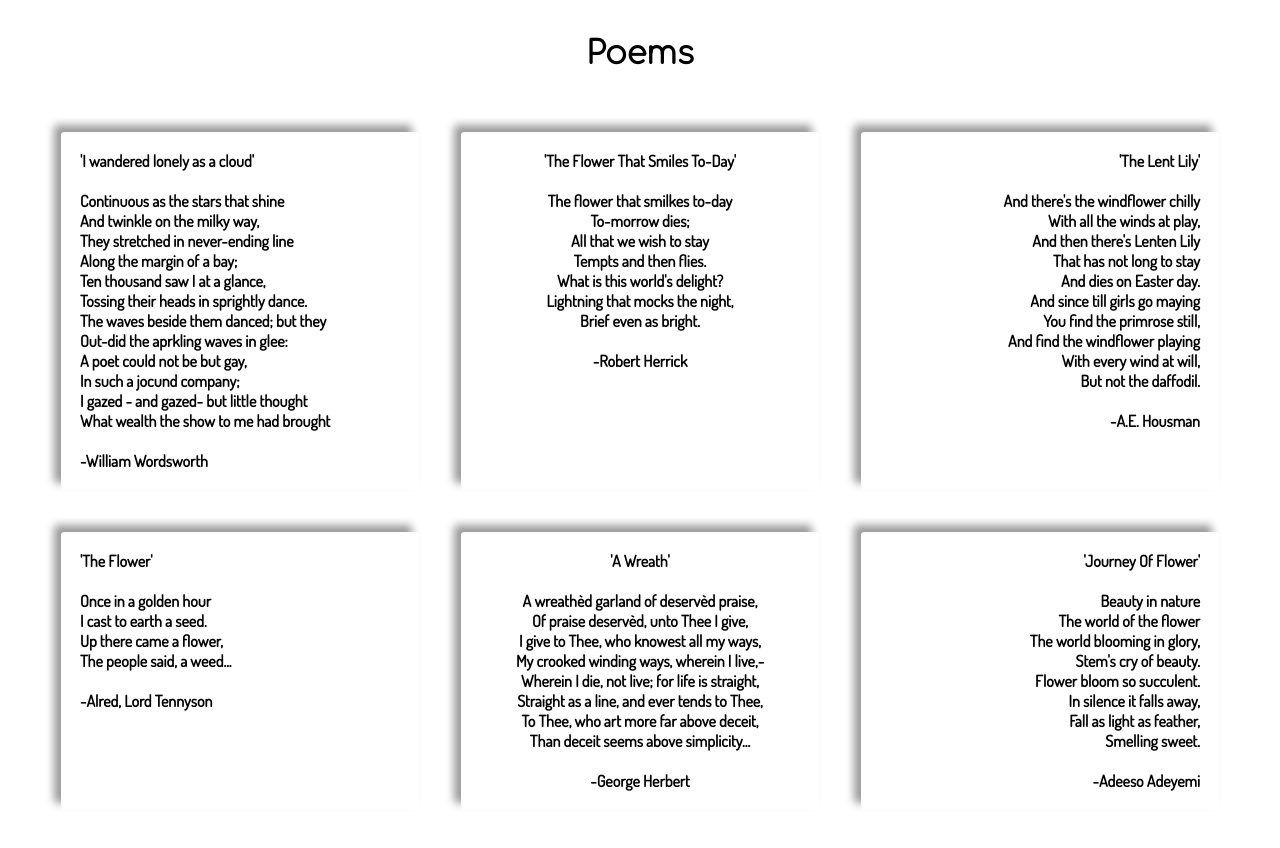
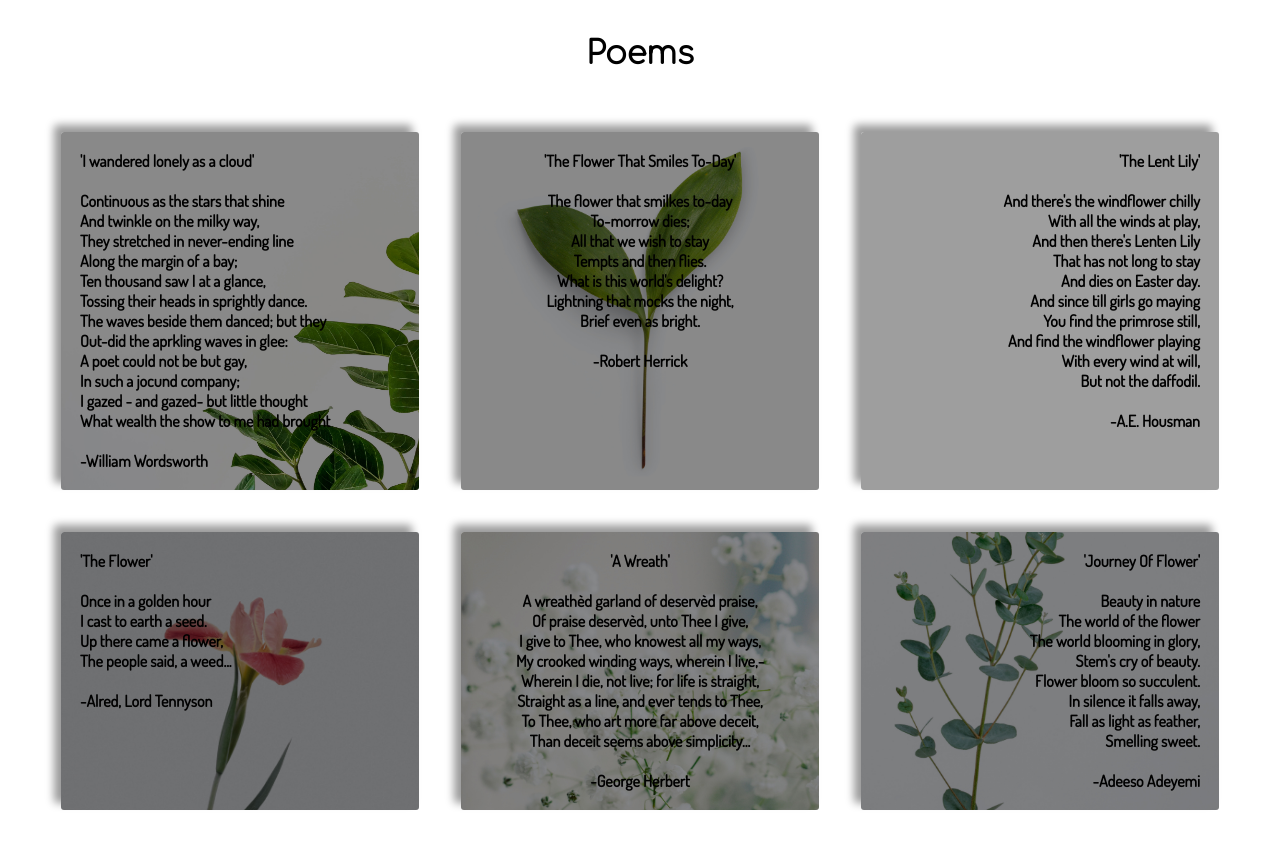
Before and after one commit to girlkaaaay/Griddy, a website: page index.html in a window 1280 px wide. Shown: the part 1800-2648 px from the top of the page. Drawn offline with nearby package versions, Linux system fonts and the light colour scheme; files that its build step writes are made by us from their sources; the site is published under a folder, as on GitHub Pages, so addresses that start at the root find nothing; files whose address does not match are found by name.

Commit message:
updated directory for header, footer, contact, and poems files

```diff
--- a/sass/layout/_contact.scss
+++ b/sass/layout/_contact.scss
@@ -14,7 +14,7 @@
       rgba($color-white, 0.9) 50%,
       transparent 40%
     ),
-    url(/img/contact.jpg);
+    url(./img/contact.jpg);
   background-size: cover;
   background-repeat: no-repeat;
   border-radius: 3px;
@@ -27,7 +27,7 @@
         rgba($color-white, 0.9) 0%,
         rgba($color-white, 0.9) 50%
       ),
-      url(/img/contact.jpg);
+      url(./img/contact.jpg);
   }
 
   &__form {
--- a/sass/layout/_footer.scss
+++ b/sass/layout/_footer.scss
@@ -6,7 +6,7 @@
   display: flex;
   justify-content: center;
   background-color: $color-main;
-  background-image: url(/img/logo.png);
+  background-image: url(./img/logo.png);
   background-repeat: no-repeat;
   background-position: 50% 80%;
 
--- a/sass/layout/_header.scss
+++ b/sass/layout/_header.scss
@@ -12,7 +12,7 @@
     justify-content: center;
     list-style-type: none;
     margin: 1rem;
-    background-image: url(/img/logo.png);
+    background-image: url(./img/logo.png);
     background-repeat: no-repeat;
     background-position: bottom;
     align-items: flex-start;
--- a/sass/layout/_poem.scss
+++ b/sass/layout/_poem.scss
@@ -23,7 +23,7 @@
 
     &--1 {
       text-align: left;
-      background-image: url(/img/poem-img-1.jpg);
+      background-image: url(./img/poem-img-1.jpg);
       background-position: center;
       background-repeat: no-repeat;
       background-size: cover;
@@ -31,7 +31,7 @@
 
     &--2 {
       text-align: center;
-      background: url(/img/poem-img-2.jpg);
+      background: url(./img/poem-img-2.jpg);
       background-position: center;
       background-repeat: no-repeat;
       background-size: cover;
@@ -39,7 +39,7 @@
 
     &--3 {
       text-align: right;
-      background: url(/img/poem-img-3.jpg);
+      background: url(./img/poem-img-3.jpg);
       background-position: center;
       background-repeat: no-repeat;
       background-size: cover;
@@ -47,7 +47,7 @@
 
     &--4 {
       text-align: left;
-      background: url(/img/poem-img-4.jpg);
+      background: url(./img/poem-img-4.jpg);
       background-position: center;
       background-repeat: no-repeat;
       background-size: cover;
@@ -55,7 +55,7 @@
 
     &--5 {
       text-align: center;
-      background: url(/img/poem-img-5.jpg);
+      background: url(./img/poem-img-5.jpg);
       background-position: center;
       background-repeat: no-repeat;
       background-size: cover;
@@ -63,7 +63,7 @@
 
     &--6 {
       text-align: right;
-      background: url(/img/poem-img-6.jpg);
+      background: url(./img/poem-img-6.jpg);
       background-position: center;
       background-repeat: no-repeat;
       background-size: cover;
```
